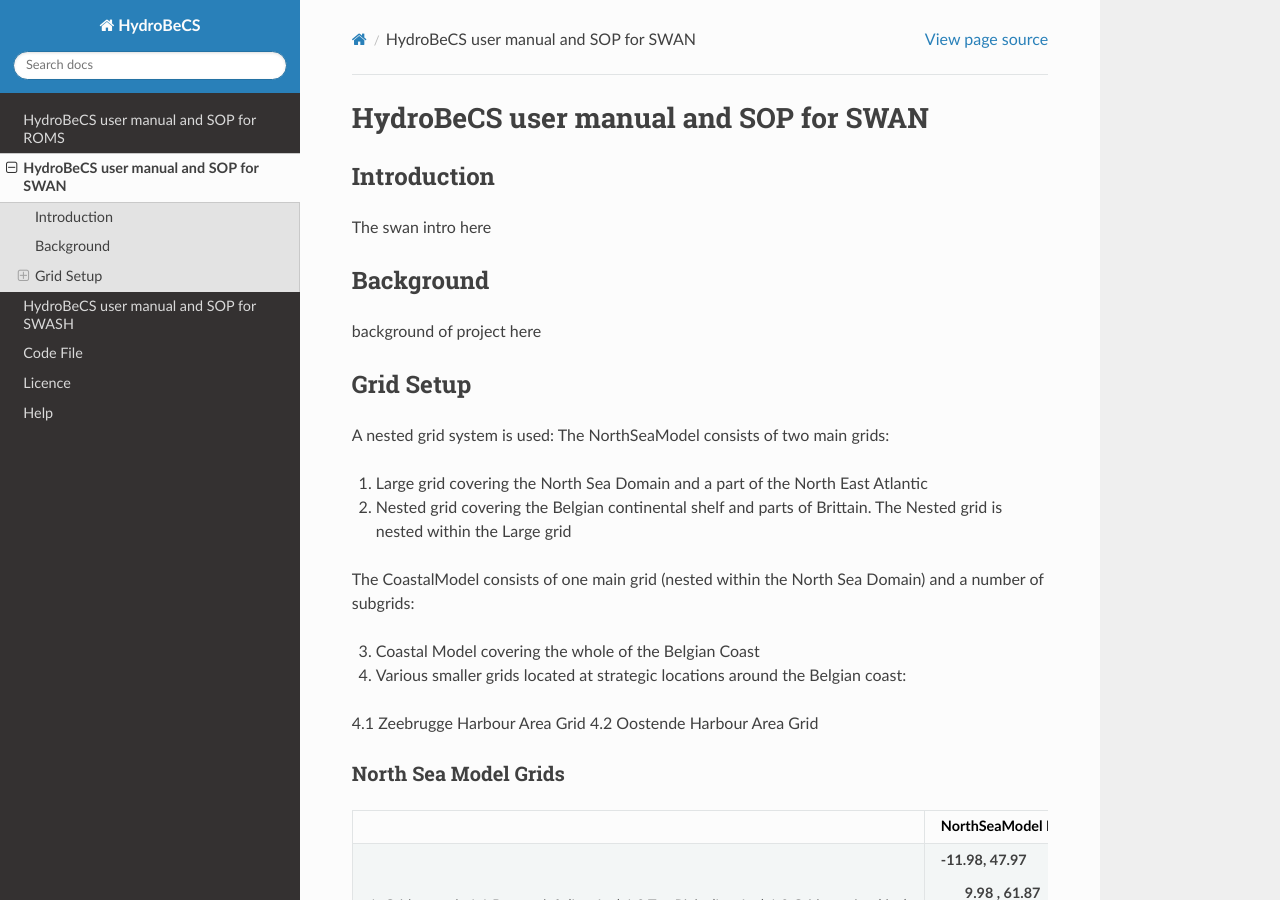
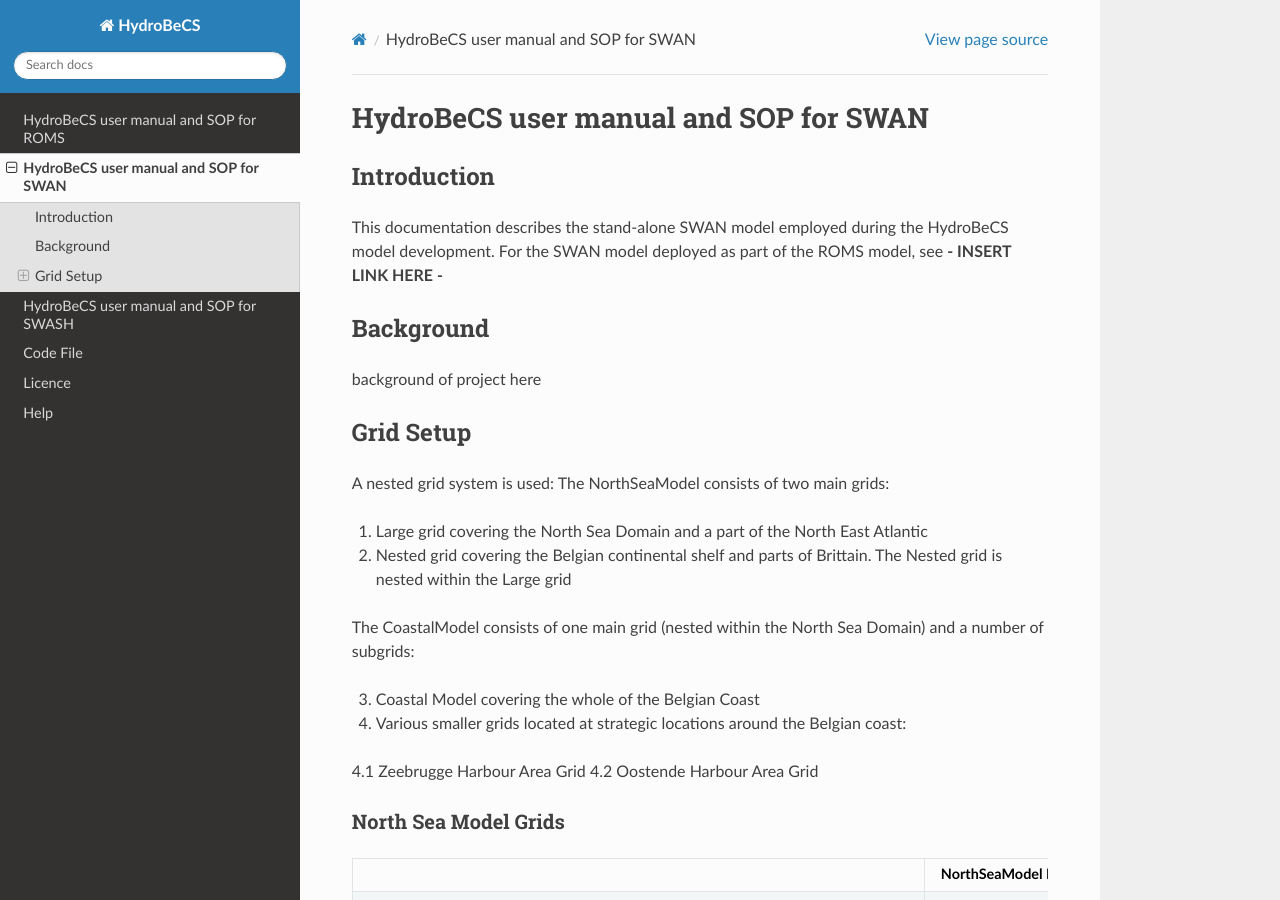
Before and after one commit to Hydrobecs-MDK/NorthSeaModel, a Sphinx documentation site: the page built from docs/SWAN.rst, in a window 1280 px wide and 900 px high. Built offline with Sphinx 7.4.7 and the Read the Docs theme 2.0.0, drawn with Linux system fonts in a browser that asks for light colours.

Commit message:
SWAN Docs update.

```diff
--- a/docs/SWAN.rst
+++ b/docs/SWAN.rst
@@ -4,7 +4,7 @@ HydroBeCS user manual and SOP for SWAN
 Introduction
 ^^^^^^^^^^^^
 
-The swan intro here
+This documentation describes the stand-alone SWAN model employed during the HydroBeCS model development. For the SWAN model deployed as part of the ROMS model, see **- INSERT LINK HERE -**
 
 Background
 ^^^^^^^^^^
```
